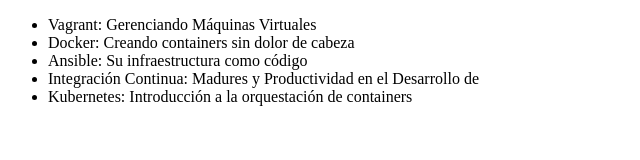
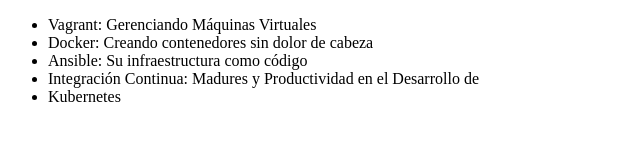
Before and after one commit to DavidMoncadaLeal/alura, a plain HTML site: page index.html in a window 1280 px wide. Shown: the whole page, without its empty margins (0-640 px from the left). Drawn offline with Linux system fonts and the light colour scheme.

Commit message:
Revert "Cambiando el código"
This reverts commit 44aa1ead535d396f4d25ac42bc4001a999095b64.

```diff
--- a/index.html
+++ b/index.html
@@ -7,10 +7,10 @@
 <body>
      <ul>
          <li> Vagrant: Gerenciando Máquinas Virtuales </li>
-         <li> Docker: Creando containers sin dolor de cabeza </li>
+         <li> Docker: Creando contenedores sin dolor de cabeza </li>
          <li> Ansible: Su infraestructura como código </li>
          <li> Integración Continua: Madures y Productividad en el Desarrollo de </li>
-         <li> Kubernetes: Introducción a la orquestación de containers </li>
+         <li> Kubernetes</li>
      </ul>
 </body>
 </html>
```
